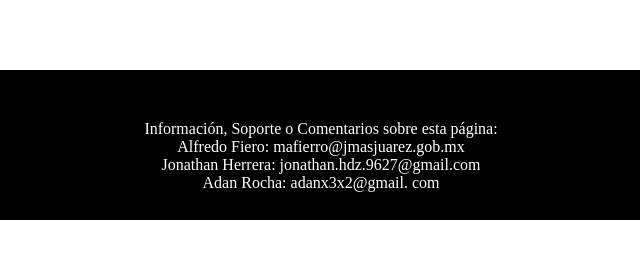
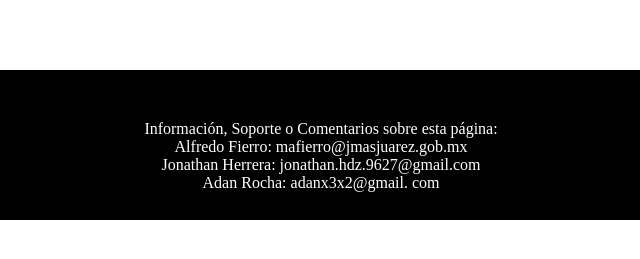
Before and after one commit to Oraida14/AGUA-POTABLE, a plain HTML site: page index.html in a window 1280 px wide. Shown: the part 375-634 px from the top of the page, 319-959 px from the left. Drawn offline with Linux system fonts and the light colour scheme.

Commit message:
Update index.html

```diff
--- a/index.html
+++ b/index.html
@@ -39,8 +39,7 @@
 
     <footer >
 
-      <p > Información, Soporte o Comentarios sobre esta página: <br > Alfredo Fiero: mafierro@jmasjuarez.gob.mx <br >   Jonathan Herrera: jonathan.hdz.9627@gmail.com <br >    Adan Rocha: adanx3x2@gmail. com </p>
-
+      <p > Información, Soporte o Comentarios sobre esta página: <br > Alfredo Fierro: mafierro@jmasjuarez.gob.mx <br >   Jonathan Herrera: jonathan.hdz.9627@gmail.com <br >    Adan Rocha: adanx3x2@gmail. com </p>
     </footer >
 
 </body>
```
